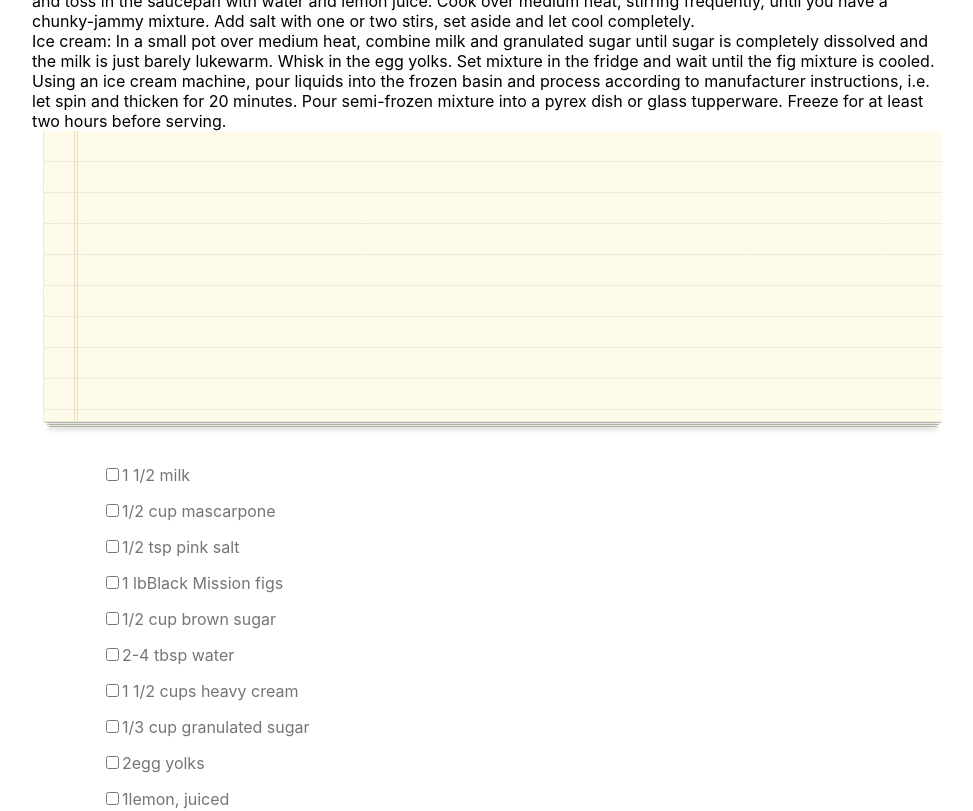
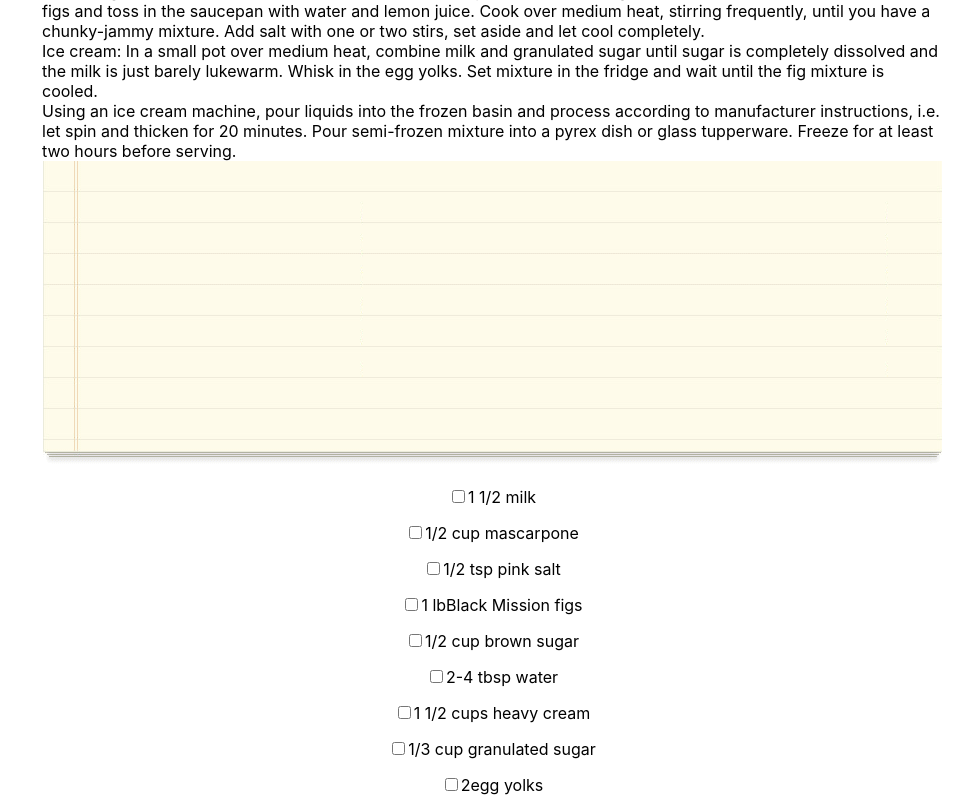
Before and after one commit to jeffIrvine/chocolate-pizza, a React (Create React App) app: page / in a window 1280 px wide. Shown: the part 860-1671 px from the top of the page, without its empty margins (148-1121 px from the left). Built offline with nearby package versions, Linux system fonts and the light colour scheme.

Commit message:
create IngredientItem.js

```diff
--- a/src/App.css
+++ b/src/App.css
@@ -1,27 +1,7 @@
-.App {
-  text-align: left;
-  margin: 40px;
-}
-
-.App-logo {
-  height: 40vmin;
-  pointer-events: none;
-}
-
-.App-header {
-  background-color: #282c34;
-  min-height: 100vh;
-  display: flex;
-  flex-direction: column;
-  align-items: center;
-  justify-content: center;
-  font-size: calc(10px + 2vmin);
-  color: white;
-}
-
 body {
   margin: auto;
-  width: 1000px;
+  padding: 50px;
+  width: 900px;
 }
 
 .header-div {
@@ -111,3 +91,30 @@ input[type=checkbox]:checked + label.strikethrough {
 button {
   background-color: rgb(205, 92, 92);
 }
+
+
+
+
+.notepad-image {
+  width: 100%;
+  position: relative;
+  text-align: center;
+}
+
+.list-one {
+  position: absolute;
+  top: 8px;
+  left: 16px;
+  color: rgb(117, 117, 117);
+  align-items: flex-start;
+}
+
+.list-two {
+  display: flex;
+  justify-content: flex-end;
+  position: absolute;
+  top: 8px;
+  right: 16px;
+  color: rgb(117, 117, 117);
+  align-items: flex-start;
+}
--- a/src/App.js
+++ b/src/App.js
@@ -5,7 +5,7 @@ import Image from './Image.js';
 import Article from './Article.js';
 import IngredientList from './NotePad.js';
 import Footer from './Footer';
-import { NotePadImage } from './NotePad.js';
+import NotepadImage from './NotepadImage.js';
 
 function App() {
   return (
@@ -14,8 +14,11 @@ function App() {
         <Title />
         <Image />
         <Article />
-        <NotePadImage />
+
+        <div className='notepad-image'>
+        <NotepadImage />
         <IngredientList
+          className='list-one'
           name=' milk'
           amount='1 1/2' />
         <IngredientList
@@ -34,6 +37,7 @@ function App() {
           name=' water'
           amount='2-4 tbsp' />
         <IngredientList
+          className='list-two'
           name=' heavy cream'
           amount='1 1/2 cups' />
         <IngredientList
@@ -51,6 +55,9 @@ function App() {
         <IngredientList
           name='honey roasted pecans, roughly chopped'
           amount='1 cup' />
+        </div>
+
+
         <Footer />
     </div>
   );
--- a/src/NotePad.js
+++ b/src/NotePad.js
@@ -1,28 +1,16 @@
 import React, { Component } from 'react'
-
-
-
-export class NotePadImage extends Component {
-    render() {
-        return (
-            <div className='ingredients'>
-            <img src='./assets/list-bg.png' alt='note pad'/>
-            </div>
-        )
-    }
-}
-
 
 export default class NotePad extends Component {
     render() {
         return (
-            <div className='list-style'>
-
-                <div className='list-one'>
-                    <p>
-                        <input type='checkbox' />
-                        <label className='strikethrough'>{this.props.amount}{this.props.name}</label>
-                    </p>
+            <div>
+                <div>
+                    <div className='notepad-image'>
+                        <p>
+                            <input type='checkbox' />
+                            <label className='strikethrough'>{this.props.amount}{this.props.name}</label>
+                        </p>
+                    </div>
                 </div>
             </div>
         )
--- /dev/null
+++ b/src/NotepadImage.js
@@ -0,0 +1,11 @@
+import React, { Component } from 'react'
+
+export default class NotepadImage extends Component {
+    render() {
+        return (
+            <div className='ingredients notepad-image'>
+            <img src='./assets/list-bg.png' alt='note pad'/>
+            </div>
+        )
+    }
+}
```
Also changed, not shown: src/IngredientList.js (added, +51 -0 lines).
